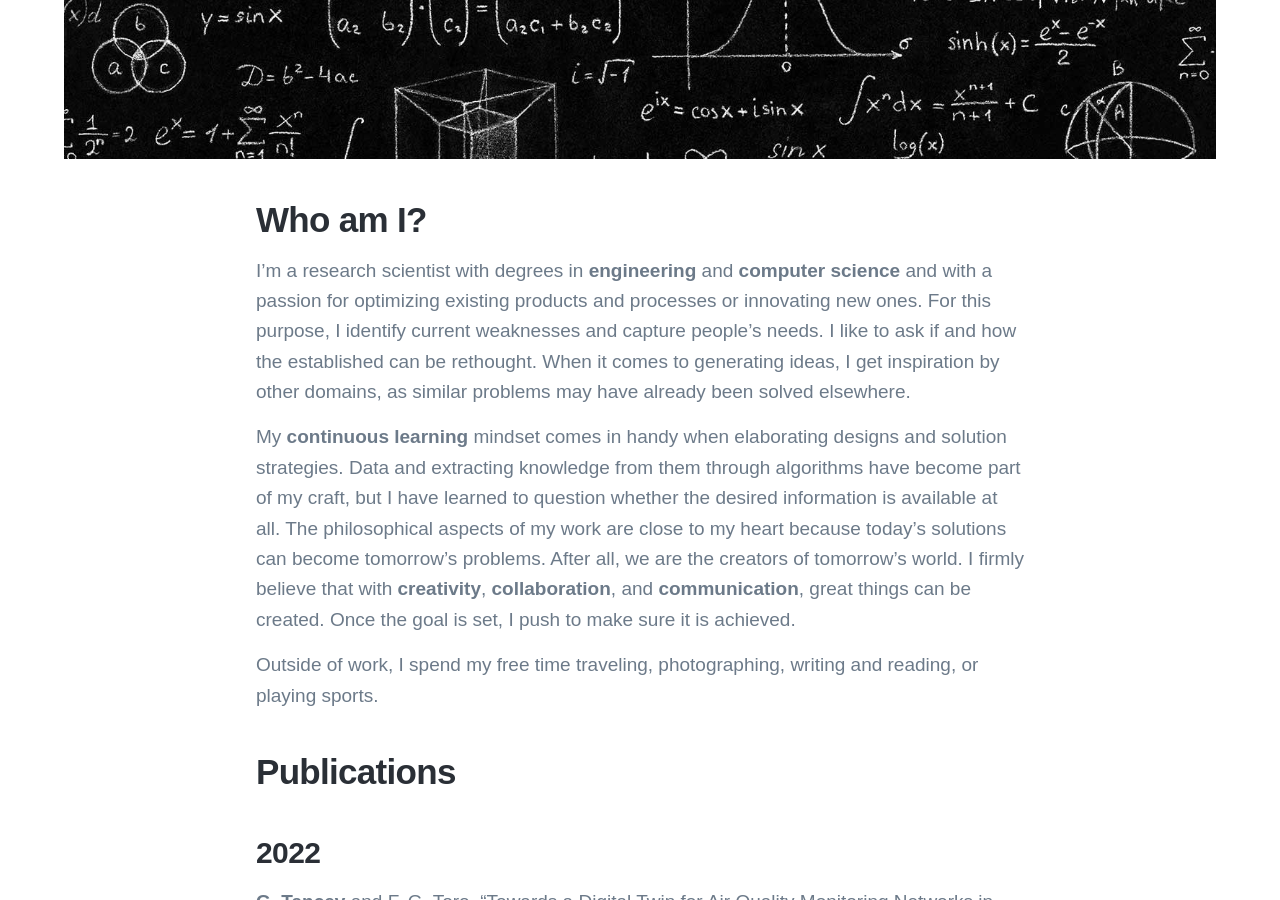
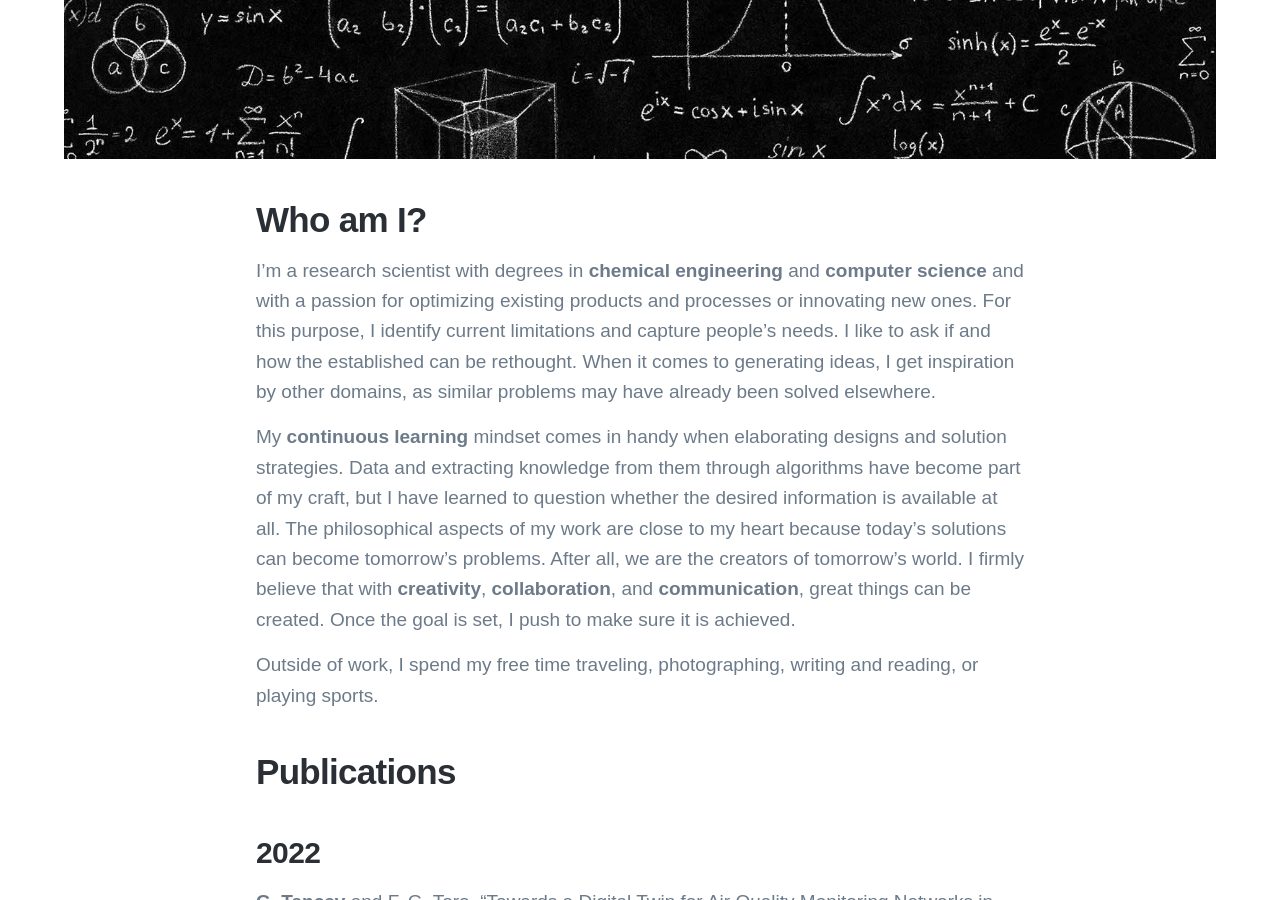
Before and after one commit to gtancev/gtancev.github.io, a Jekyll site: the page built from _pages/about.md, in a window 1280 px wide and 900 px high, scrolled down 466 px. Built offline with Jekyll 4.4.1, drawn with Linux system fonts in a browser that asks for light colours; nearby versions of some CDN libraries; some web fonts are replaced.

Commit message:
changes in about

```diff
--- a/_pages/about.md
+++ b/_pages/about.md
@@ -9,7 +9,7 @@ featured_image: /images/me/1.jpg
 
 ## Who am I?
 
-I'm a research scientist with degrees in **engineering** and **computer science** and with a passion for optimizing existing products and processes or innovating new ones. For this purpose, I identify current weaknesses and capture people's needs. I like to ask if and how the established can be rethought. When it comes to generating ideas, I get inspiration by other domains, as similar problems may have already been solved elsewhere.
+I'm a research scientist with degrees in **chemical engineering** and **computer science** and with a passion for optimizing existing products and processes or innovating new ones. For this purpose, I identify current limitations and capture people's needs. I like to ask if and how the established can be rethought. When it comes to generating ideas, I get inspiration by other domains, as similar problems may have already been solved elsewhere.
 
 My **continuous learning** mindset comes in handy when elaborating designs and solution strategies. Data and extracting knowledge from them through algorithms have become part of my craft, but I have learned to question whether the desired information is available at all. The philosophical aspects of my work are close to my heart because today's solutions can become tomorrow's problems. After all, we are the creators of tomorrow's world. I firmly believe that with **creativity**, **collaboration**, and **communication**, great things can be created. Once the goal is set, I push to make sure it is achieved.
 
```
Also changed, not shown: 1 other file.
